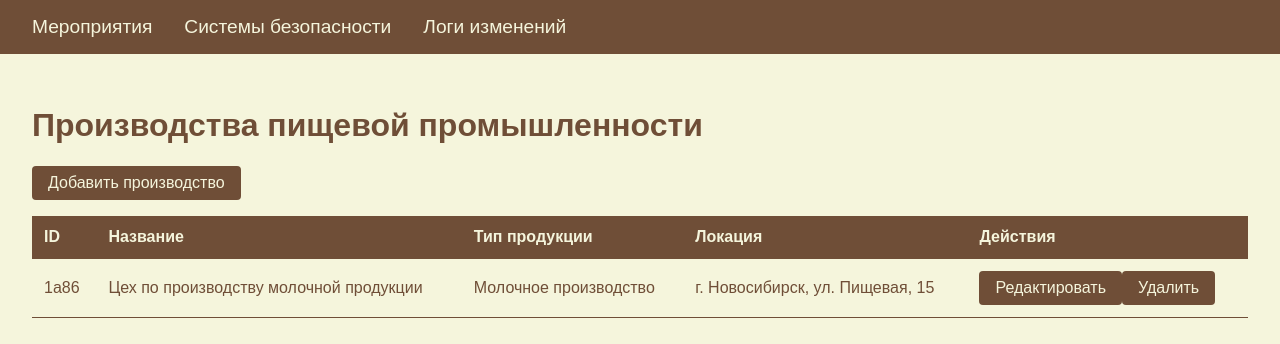
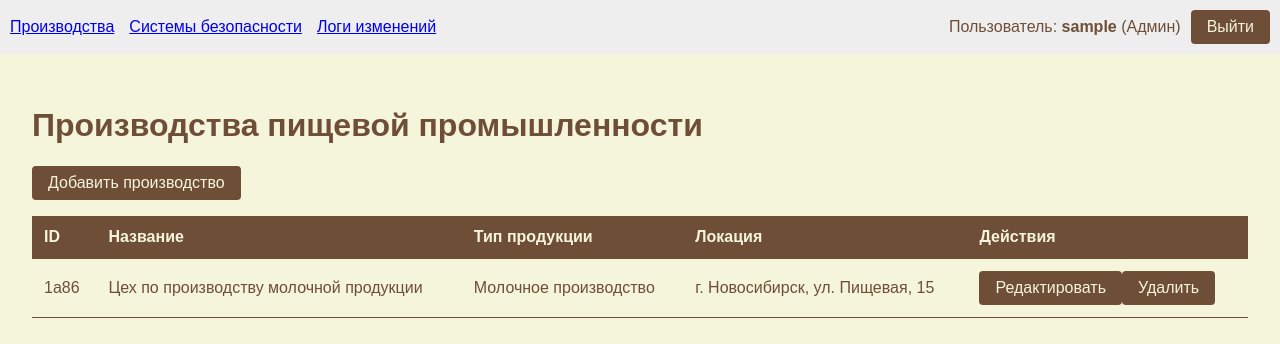
Before and after one commit to Danil2802/TIMP_Lab1, a React (Vite) app: page /productions in a window 1280 px wide. Shown: the top 344 px of the page. Built offline with nearby package versions, Linux system fonts and the light colour scheme; data requests are answered from the project's data file; sample sign-in values are in the browser's storage; the HTML template or start-up script is replaced by a standard one.

Commit message:
Enhance Navbar with authentication and user info
Updated Navbar component to include user role and logout functionality.

```diff
--- a/src/components/Navbar.jsx
+++ b/src/components/Navbar.jsx
@@ -1,16 +1,28 @@
 import React from 'react';
-import { Link } from 'react-router-dom';
+import { Link, useNavigate } from 'react-router-dom';
 
-const Navbar = () => {
+const Navbar = ({ setIsAuthenticated }) => {
+  const navigate = useNavigate();
+  const isAdmin = localStorage.getItem('userRole') === 'admin';
+  const username = localStorage.getItem('username');
+
+  const handleLogout = () => {
+    localStorage.clear();
+    setIsAuthenticated(false);
+    navigate('/login');
+  };
+
   return (
-    <nav className="navbar">
-      <div>
-        <Link to="/events">Мероприятия</Link>
-        <Link to="/security-systems">Системы безопасности</Link>
-        <Link to="/logs">Логи изменений</Link>
+    <nav style={{ display: 'flex', gap: '15px', padding: '10px', background: '#eee', alignItems: 'center' }}>
+      <Link to="/productions">Производства</Link>
+      <Link to="/security-systems">Системы безопасности</Link>
+      {isAdmin && <Link to="/logs">Логи изменений</Link>}
+
+      <div style={{ marginLeft: 'auto' }}>
+        <span>Пользователь: <b>{username}</b> ({isAdmin ? 'Админ' : 'Юзер'})</span>
+        <button onClick={handleLogout} style={{ marginLeft: '10px' }}>Выйти</button>
       </div>
     </nav>
   );
 };
-
 export default Navbar;
```
